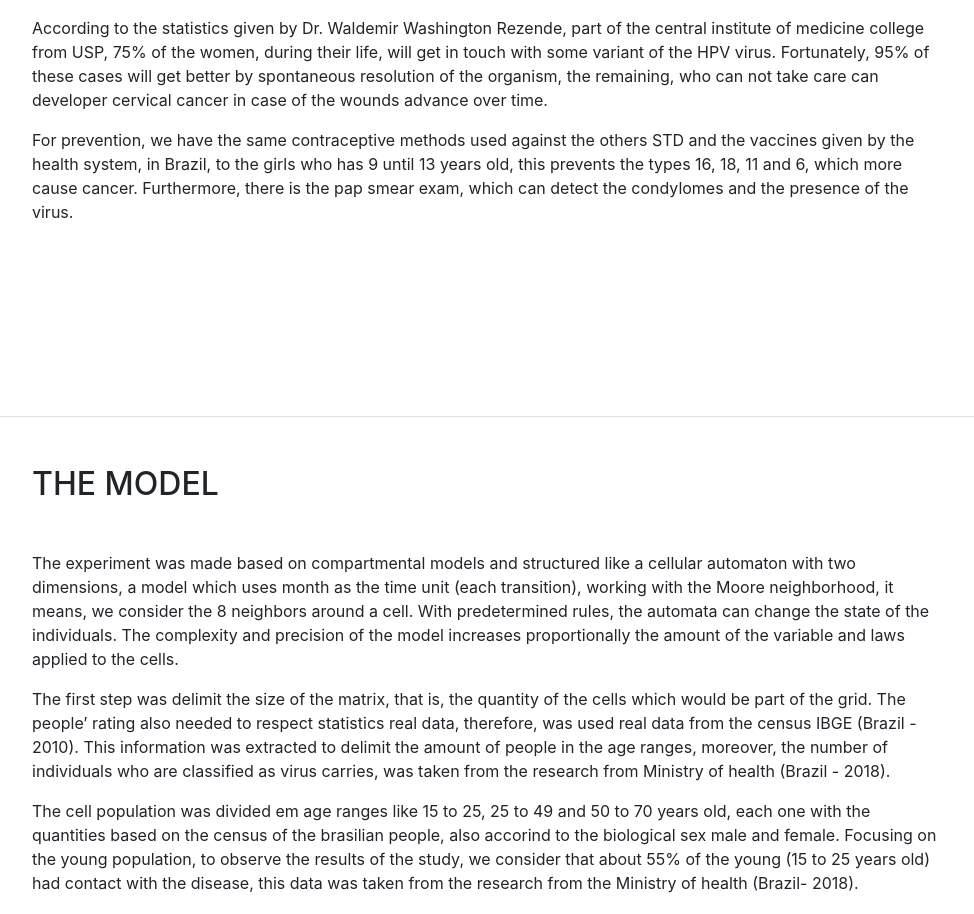
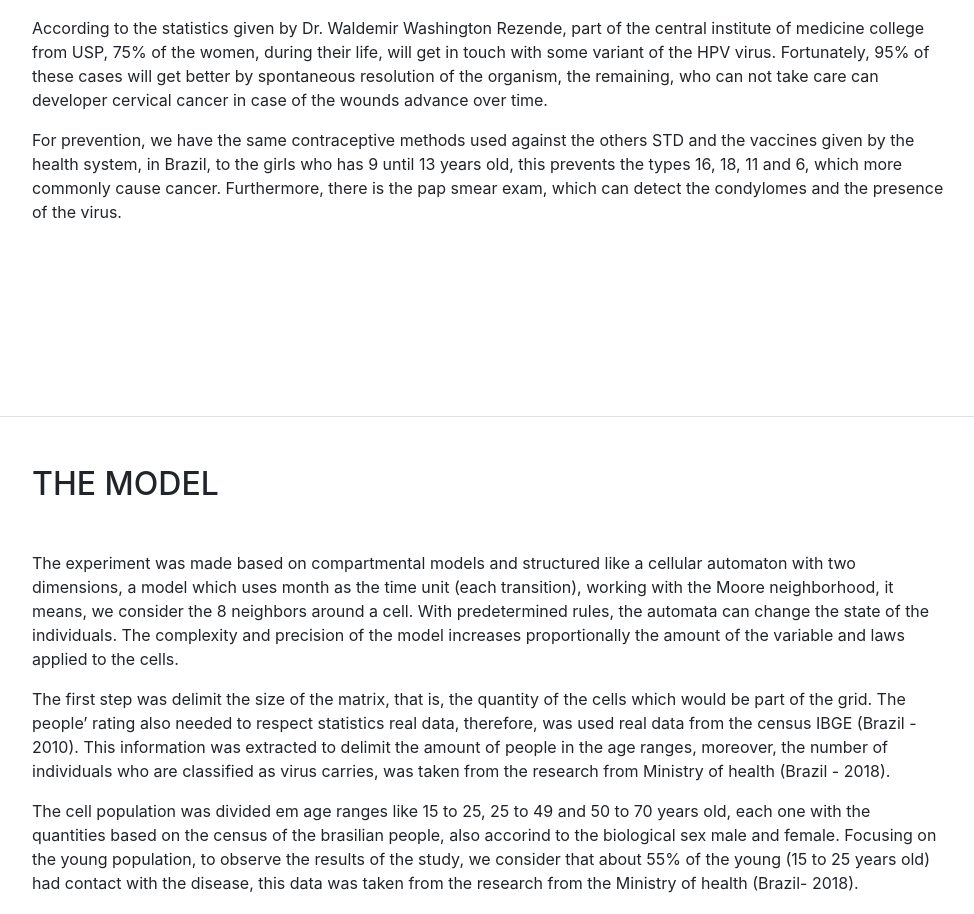
Before and after one commit to manoelfneto/manoelfneto.github.io, a website with bundled scripts: page index.html in a window 1280 px wide. Shown: the part 1983-2897 px from the top of the page, without its empty margins (288-1262 px from the left). Built offline with nearby package versions, Linux system fonts and the light colour scheme; a web font is replaced by a local one.

Commit message:
erro de gramatica

```diff
--- a/index.html
+++ b/index.html
@@ -132,7 +132,7 @@
             remaining, who can not take care can developer cervical cancer in case of the wounds advance over time.</p>
           <p>For prevention, we have the same contraceptive methods used against the others STD and the vaccines given
             by the health system, in Brazil, to the girls who has 9 until 13 years old, this prevents the types 16, 18,
-            11 and 6, which more cause cancer. Furthermore, there is the pap smear exam, which can detect the condylomes
+            11 and 6, which more commonly cause cancer. Furthermore, there is the pap smear exam, which can detect the condylomes
             and the presence of the virus.</p>
         </div>
 
```
